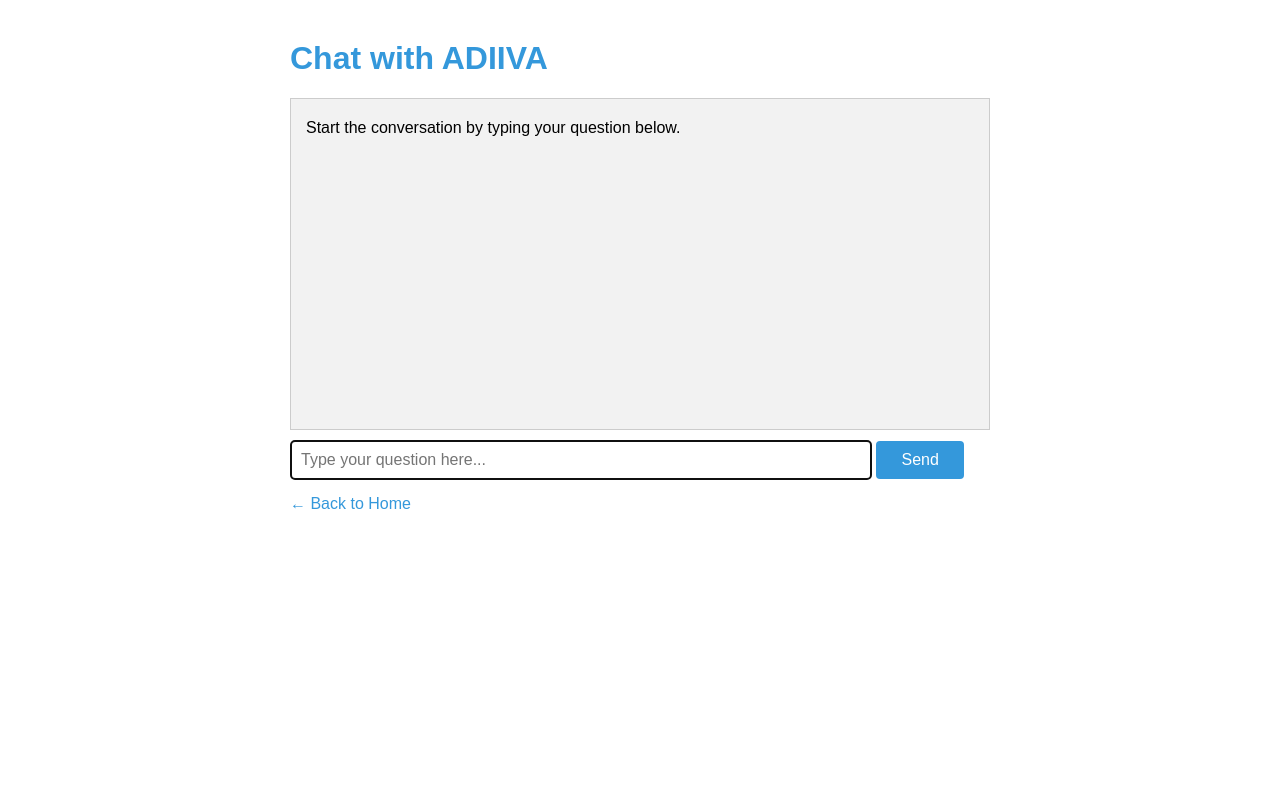
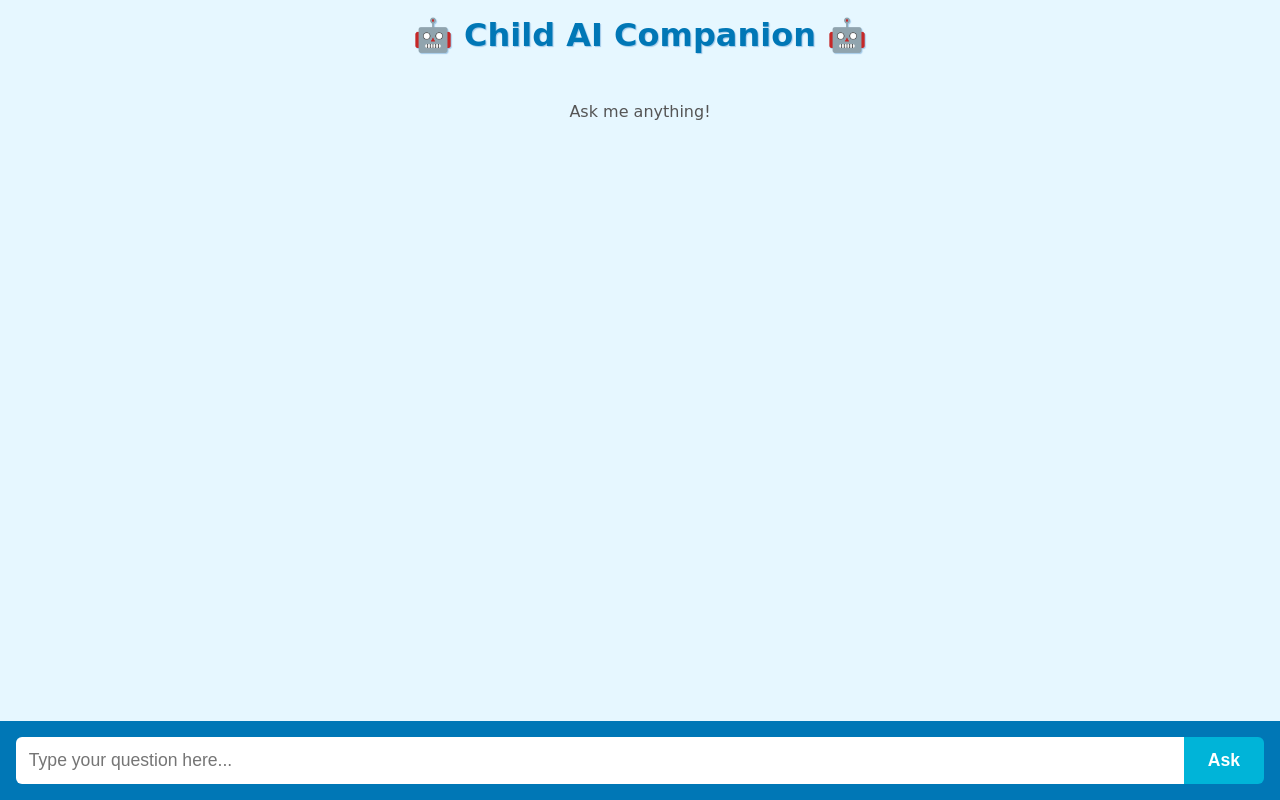
Before and after one commit to pushkya/adiiva-chat-toy, a FastAPI app: page /chat in a window 1280 px wide. Run offline with FastAPI, Linux system fonts and the light colour scheme; parts of the project's set-up code (start-up, migrations or seed data) failed here and were passed over.

Commit message:
Adiiva assignment

```diff
--- a/templates/index.html
+++ b/templates/index.html
@@ -1,46 +1,105 @@
 <!DOCTYPE html>
-<html lang="en">
+<html>
 <head>
+    <title>Child AI Companion</title>
     <meta charset="UTF-8" />
-    <title>Chat with ADIIVA</title>
     <style>
-        body { font-family: Arial, sans-serif; max-width: 700px; margin: 40px auto; padding: 0 20px; }
-        h1 { color: #3498db; }
-        .chat-history { border: 1px solid #ccc; padding: 15px; min-height: 300px; background: #f2f2f2; margin-bottom: 10px; overflow-y: auto; max-height: 400px; }
-        .role-user { color: #2c3e50; font-weight: bold; }
-        .role-ai { color: #27ae60; font-weight: bold; }
-        .message { margin: 5px 0; }
-        form input[type="text"] { width: 80%; padding: 10px; font-size: 16px; border: 1px solid #ccc; border-radius: 4px; }
-        form input[type="submit"] { padding: 10px 25px; font-size: 16px; background-color: #3498db; color: white; border: none; border-radius: 4px; cursor: pointer; }
-        form input[type="submit"]:hover { background-color: #2980b9; }
-        a { display: inline-block; margin-top: 15px; text-decoration: none; color: #3498db; }
+        body {
+            font-family: "Comic Sans MS", cursive, sans-serif;
+            background: #e6f7ff;
+            margin: 0;
+            padding: 0;
+            display: flex;
+            flex-direction: column;
+            height: 100vh;
+        }
+        h1 {
+            text-align: center;
+            margin: 1rem;
+            color: #0077b6;
+            text-shadow: 1px 1px 1px #a0c8e8;
+        }
+        .chat-container {
+            flex: 1;
+            overflow-y: auto;
+            padding: 1rem;
+            display: flex;
+            flex-direction: column;
+            gap: 10px;
+        }
+        .message {
+            max-width: 70%;
+            padding: 10px 15px;
+            border-radius: 12px;
+            line-height: 1.3;
+            font-size: 1.1rem;
+            word-wrap: break-word;
+            white-space: pre-wrap;
+            box-shadow: 1px 1px 5px rgba(0,0,0,0.1);
+        }
+        .message.user {
+            align-self: flex-end;
+            background: #90ee90;
+            color: #003300;
+            border-bottom-right-radius: 0;
+        }
+        .message.ai {
+            align-self: flex-start;
+            background: #fff3cd;
+            color: #664d03;
+            border-bottom-left-radius: 0;
+        }
+        form {
+            display: flex;
+            padding: 1rem;
+            background: #0077b6;
+        }
+        input[type="text"] {
+            flex: 1;
+            padding: 0.8rem;
+            font-size: 1.1rem;
+            border: none;
+            border-radius: 6px 0 0 6px;
+            outline: none;
+        }
+        button {
+            padding: 0.8rem 1.5rem;
+            border: none;
+            background-color: #00b4d8;
+            color: white;
+            font-weight: bold;
+            font-size: 1.1rem;
+            border-radius: 0 6px 6px 0;
+            cursor: pointer;
+            transition: background-color 0.3s;
+        }
+        button:hover {
+            background-color: #0096c7;
+        }
     </style>
 </head>
 <body>
-    <h1>Chat with ADIIVA</h1>
-    <div class="chat-history" id="chatHistory">
-        {% if history %}
-            {% for message in history %}
-                <div class="message">
-                    <span class="role-{{ message.role }}">{{ message.role.capitalize() }}:</span>
-                    <span>{{ message.text }}</span>
-                </div>
-            {% endfor %}
+    <h1>🤖 Child AI Companion 🤖</h1>
+    <div class="chat-container" id="chat">
+        {% for message in history %}
+            <div class="message {{ message.role }}">
+                {{ message.text | safe }}
+            </div>
         {% else %}
-            <div class="message">Start the conversation by typing your question below.</div>
-        {% endif %}
+            <p style="color: #555; text-align:center;">Ask me anything!</p>
+        {% endfor %}
     </div>
-
-    <form method="post" action="/chat">
-        <input type="text" name="question" placeholder="Type your question here..." autofocus required />
-        <input type="submit" value="Send" />
+    <form method="post" id="chat-form">
+        <input type="text" name="question" id="question" placeholder="Type your question here..." autocomplete="off" required/>
+        <button type="submit">Ask</button>
     </form>
 
-    <a href="/">← Back to Home</a>
-
     <script>
-        const chatDiv = document.getElementById('chatHistory');
-        chatDiv.scrollTop = chatDiv.scrollHeight;
+        // Scroll to bottom on page load to show latest messages
+        const chatContainer = document.getElementById('chat');
+        chatContainer.scrollTop = chatContainer.scrollHeight;
+        // Focus input on load
+        document.getElementById('question').focus();
     </script>
 </body>
 </html>
```
Also changed, not shown: templates/index1.html (deleted, +0 -105 lines), 1 other file.
